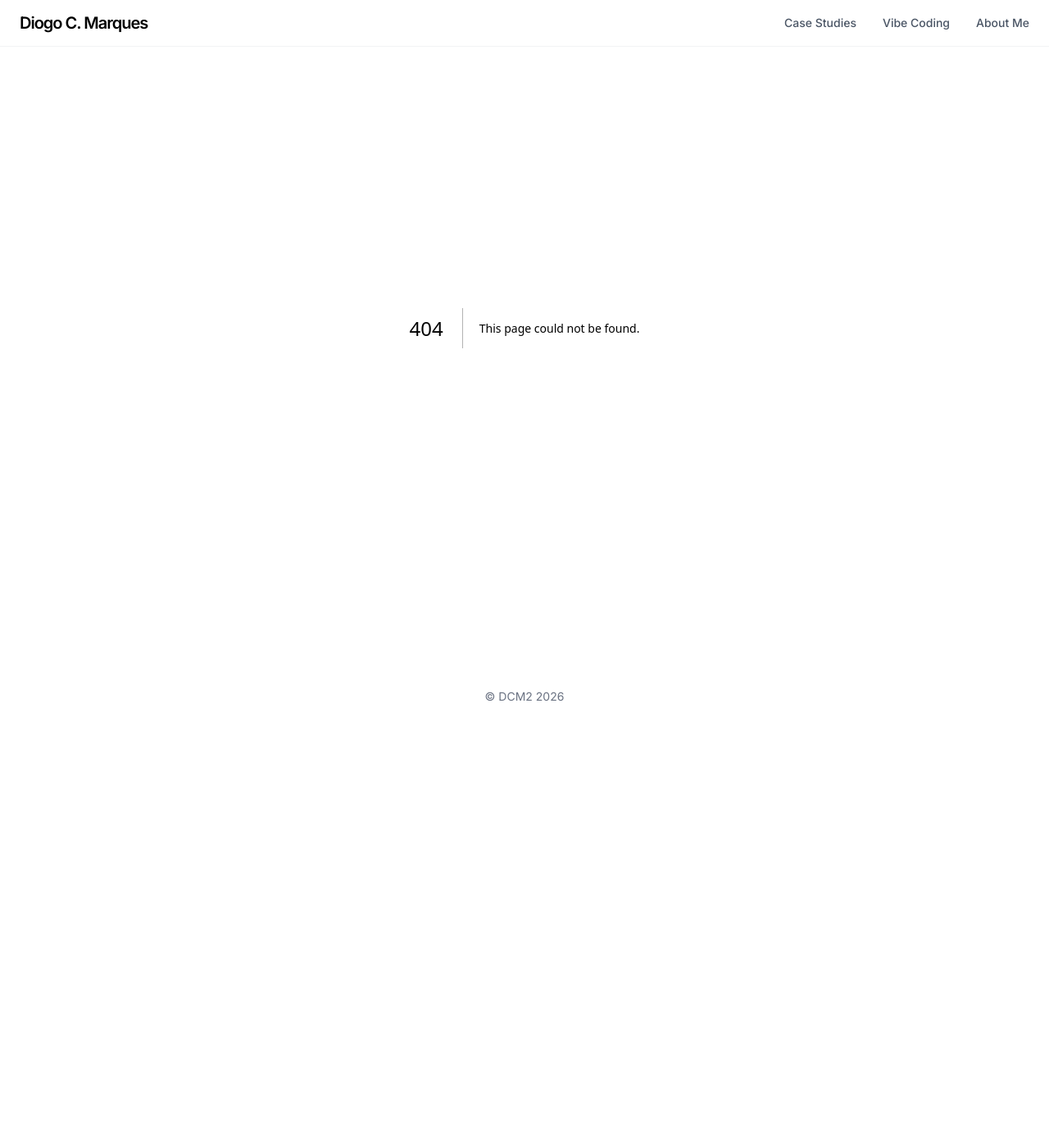
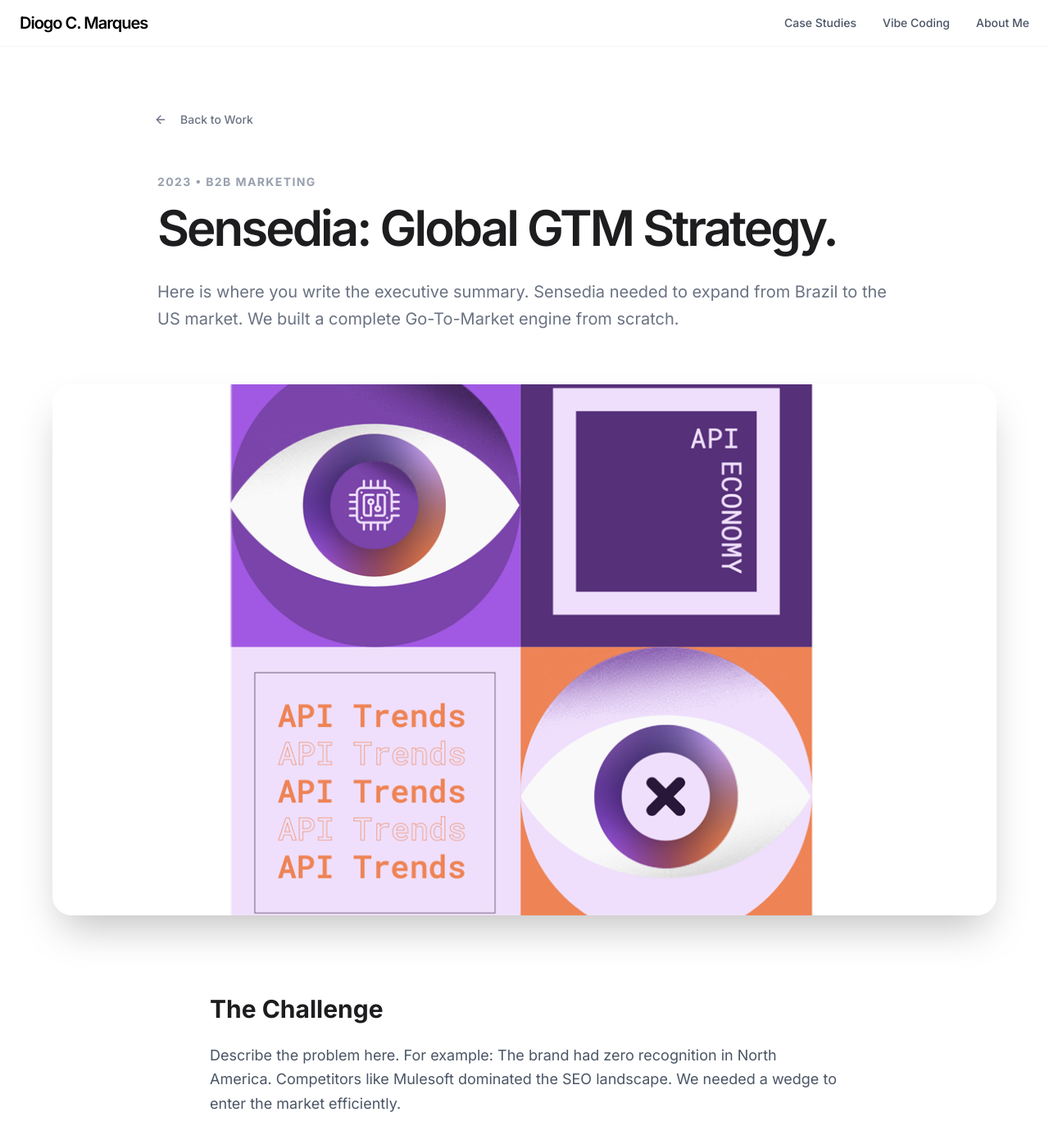
Before and after one commit to dcm2-mkt/dcm2-site, a Next.js app: page /work/sensedia in a window 1280 px wide. Before the commit this address had no page. Shown: the top 1396 px of the page at 82% size. Before the commit the page ends 900 px from the top, so only its background shows below. Built offline with nearby package versions, Linux system fonts and the light colour scheme.

Commit message:
Added internal case study pages

```diff
--- /dev/null
+++ b/app/work/sensedia/page.tsx
@@ -0,0 +1,102 @@
+"use client";
+import { motion } from "framer-motion";
+import { ArrowLeft } from "lucide-react";
+import Link from "next/link";
+import Image from "next/image";
+import { Button } from "@/components/ui/button";
+
+export default function CaseStudy() {
+  return (
+    <main className="min-h-screen bg-white pt-32 pb-24 px-6">
+
+      {/* 1. Navigation */}
+      <div className="max-w-4xl mx-auto mb-12">
+        <Link href="/#work">
+          <Button variant="ghost" className="-ml-4 text-gray-500 hover:text-black transition-colors">
+            <ArrowLeft className="w-4 h-4 mr-2" /> Back to Work
+          </Button>
+        </Link>
+      </div>
+
+      {/* 2. Hero Section */}
+      <motion.div
+        initial={{ opacity: 0, y: 20 }}
+        animate={{ opacity: 1, y: 0 }}
+        transition={{ duration: 0.5 }}
+        className="max-w-4xl mx-auto mb-16"
+      >
+        <p className="text-sm font-bold uppercase tracking-widest text-gray-400 mb-4">2023 • B2B Marketing</p>
+        <h1 className="text-5xl md:text-6xl font-semibold tracking-tighter text-[#1d1d1f] mb-8">
+          Sensedia: Global GTM Strategy.
+        </h1>
+        <p className="text-xl text-gray-500 leading-relaxed">
+          Here is where you write the executive summary. Sensedia needed to expand from Brazil to the US market.
+          We built a complete Go-To-Market engine from scratch.
+        </p>
+      </motion.div>
+
+      {/* 3. Main Hero Image */}
+      <motion.div
+        initial={{ opacity: 0, scale: 0.95 }}
+        animate={{ opacity: 1, scale: 1 }}
+        transition={{ delay: 0.2, duration: 0.5 }}
+        className="max-w-6xl mx-auto mb-24 rounded-3xl overflow-hidden shadow-2xl"
+      >
+        <div className="relative aspect-video w-full">
+            {/* Replace with your real image */}
+             <Image
+                src="/project1.png"
+                alt="Sensedia Hero"
+                fill
+                className="object-cover"
+             />
+        </div>
+      </motion.div>
+
+      {/* 4. Content Blocks */}
+      <div className="max-w-3xl mx-auto space-y-24">
+
+        {/* Challenge */}
+        <section>
+            <h2 className="text-3xl font-bold text-[#1d1d1f] mb-6">The Challenge</h2>
+            <p className="text-lg text-gray-600 leading-relaxed">
+                Describe the problem here. For example: The brand had zero recognition in North America.
+                Competitors like Mulesoft dominated the SEO landscape. We needed a wedge to enter the market efficiently.
+            </p>
+        </section>
+
+        {/* Solution */}
+        <section>
+            <h2 className="text-3xl font-bold text-[#1d1d1f] mb-6">The Solution</h2>
+            <p className="text-lg text-gray-600 leading-relaxed mb-8">
+                We implemented a 3-pillar strategy focused on high-intent ABM (Account Based Marketing) and partnership channels.
+            </p>
+            {/* Optional: Add another image here */}
+            <div className="relative h-64 w-full rounded-2xl overflow-hidden bg-gray-100 mb-8">
+                 {/* <Image src="/some-detail-shot.png" fill className="object-cover" /> */}
+            </div>
+        </section>
+
+        {/* Results */}
+        <section>
+            <h2 className="text-3xl font-bold text-[#1d1d1f] mb-6">The Results</h2>
+            <div className="grid grid-cols-2 md:grid-cols-3 gap-8">
+                <div>
+                    <h3 className="text-4xl font-bold text-black mb-1">142%</h3>
+                    <p className="text-sm text-gray-500">Pipeline Growth</p>
+                </div>
+                <div>
+                    <h3 className="text-4xl font-bold text-black mb-1">$4M</h3>
+                    <p className="text-sm text-gray-500">New ARR</p>
+                </div>
+                <div>
+                    <h3 className="text-4xl font-bold text-black mb-1">6 Mo</h3>
+                    <p className="text-sm text-gray-500">ROI Period</p>
+                </div>
+            </div>
+        </section>
+
+      </div>
+    </main>
+  );
+}
--- a/components/home/BentoGrid.tsx
+++ b/components/home/BentoGrid.tsx
@@ -9,28 +9,32 @@
     desc: "Global B2B Go-To-Market",
     year: "2023",
     img: "/project1.png",
-    pdf: "https://drive.google.com/file/d/172OdHNh8rkxhhOCjNBVqDhSP-NclsGgZ/view?usp=sharing"
+    // CHANGE THIS:
+    pdf: "/work/sensedia"
   },
   {
     title: "MyBambu",
     desc: "Fintech 0-1 Launch",
     year: "2020",
     img: "/project2.png",
-    pdf: "https://drive.google.com/file/d/1hTcMRLF_5N_nDTGEIVFf4oKSgRIJWSUV/view?usp=sharing"
+    // CHANGE THIS:
+    pdf: "/work/mybambu"
   },
   {
     title: "Miami Heat",
     desc: "Heat VICE Integrated Campaign",
     year: "2018",
     img: "/project3.webp",
-    pdf: "https://drive.google.com/file/d/1R_3AQ26Q84I05D9a-VD4Aqw_XWnaov3g/view?usp=sharing"
+    // CHANGE THIS:
+    pdf: "/work/miami-heat"
   },
   {
     title: "GreenRoads",
     desc: "Social Media Campaigns",
     year: "2016",
     img: "/project4.webp",
-    pdf: "https://drive.google.com/file/d/16r6R8Mxw3bLBBQtWxw3RX7o6GwCH3mqO/view?usp=sharing"
+    // CHANGE THIS:
+    pdf: "/work/greenroads"
   },
 ];
 
```
Also changed, not shown: app/work/greenroads/page.tsx (added), app/work/miami-heat/page.tsx (added), app/work/mybambu/page.tsx (added).
